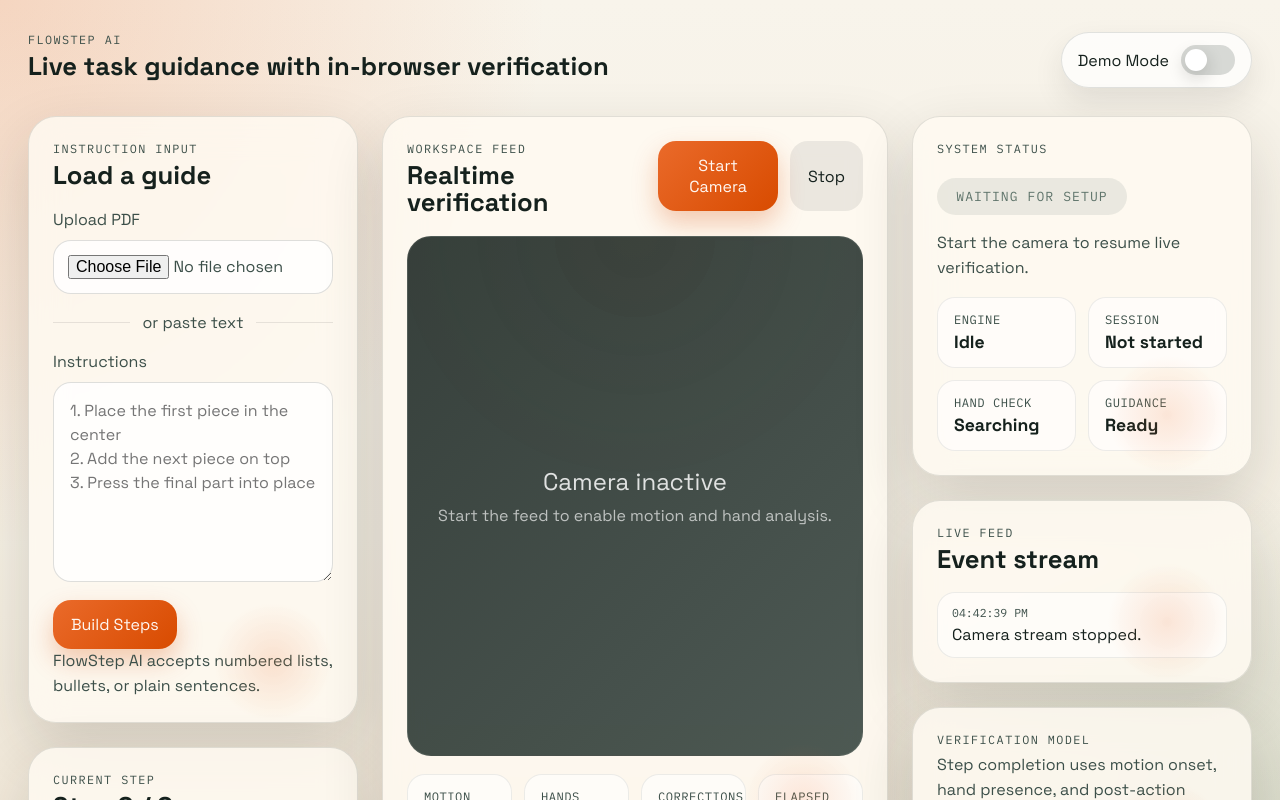
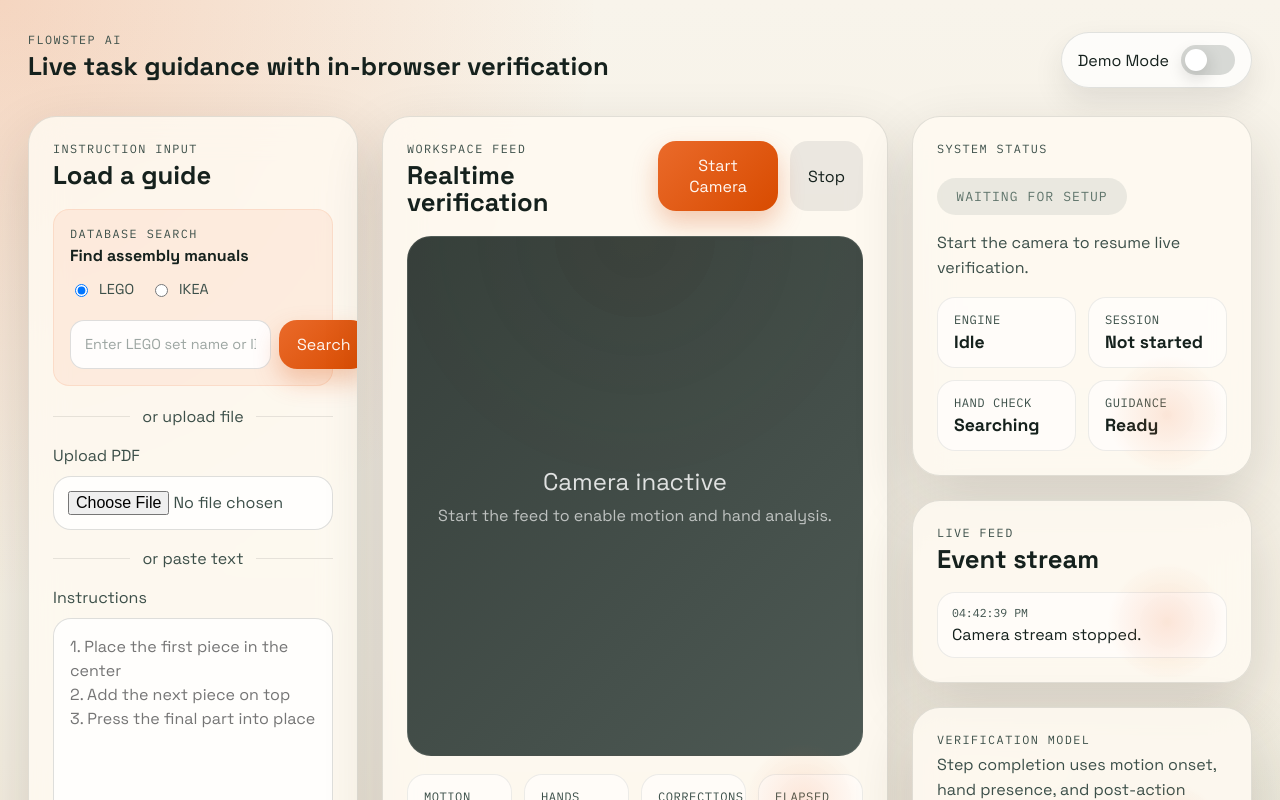
Before and after one commit to DilipS533/FlowBuildAI, a React (Vite) app: page / in a window 1280 px wide. Shown: the top 800 px of the page. Built offline with nearby package versions, Linux system fonts and the light colour scheme.

Commit message:
Add LEGO and IKEA manual database search functionality

```diff
--- a/src/App.jsx
+++ b/src/App.jsx
@@ -37,6 +37,7 @@
           onInstructionTextChange={handleInstructionTextChange}
           onParseInstructions={handleParseInstructions}
           onPdfUpload={handlePdfUpload}
+          onManualSearch={handleInstructionTextChange}
         />
 
         <VideoStage
--- a/src/components/InstructionsPanel.jsx
+++ b/src/components/InstructionsPanel.jsx
@@ -1,3 +1,5 @@
+import { ManualSearch } from "./ManualSearch";
+
 export function InstructionsPanel({
   demoMode,
   inputFeedback,
@@ -10,7 +12,18 @@
   onInstructionTextChange,
   onParseInstructions,
   onPdfUpload,
+  onManualSearch,
 }) {
+  const handleManualFound = (text, manualData) => {
+    if (onManualSearch) {
+      onManualSearch(text, manualData);
+    }
+    // Auto-trigger parsing with the manual instructions
+    setTimeout(() => {
+      onParseInstructions();
+    }, 100);
+  };
+
   return (
     <section className="panel left-panel">
       <article className="card input-card">
@@ -19,6 +32,12 @@
             <p className="eyebrow">Instruction Input</p>
             <h2>Load a guide</h2>
           </div>
+        </div>
+
+        <ManualSearch onManualFound={handleManualFound} isLoading={false} />
+
+        <div className="or-divider">
+          <span>or upload file</span>
         </div>
 
         <label className="upload-field" htmlFor="pdfUpload">
--- /dev/null
+++ b/src/components/ManualSearch.jsx
@@ -0,0 +1,83 @@
+import React from "react";
+
+export function ManualSearch({ onManualFound, isLoading }) {
+  const [searchQuery, setSearchQuery] = React.useState("");
+  const [selectedSource, setSelectedSource] = React.useState("lego");
+  const [error, setError] = React.useState("");
+
+  const handleSearch = async (e) => {
+    e.preventDefault();
+    setError("");
+
+    if (!searchQuery.trim()) {
+      setError("Please enter a product name or ID");
+      return;
+    }
+
+    try {
+      const { searchManual, formatManualAsInstructions } = await import("../lib/manualService");
+      const manualData = await searchManual(searchQuery, selectedSource);
+      const instructionText = formatManualAsInstructions(manualData);
+
+      onManualFound(instructionText, manualData);
+      setSearchQuery("");
+    } catch (err) {
+      setError(err.message || "Failed to search manual");
+    }
+  };
+
+  return (
+    <form onSubmit={handleSearch} className="manual-search-form">
+      <div className="search-header">
+        <p className="eyebrow">Database Search</p>
+        <h3>Find assembly manuals</h3>
+      </div>
+
+      <div className="search-source-selector">
+        <label>
+          <input
+            type="radio"
+            name="source"
+            value="lego"
+            checked={selectedSource === "lego"}
+            onChange={(e) => setSelectedSource(e.target.value)}
+          />
+          <span>LEGO</span>
+        </label>
+        <label>
+          <input
+            type="radio"
+            name="source"
+            value="ikea"
+            checked={selectedSource === "ikea"}
+            onChange={(e) => setSelectedSource(e.target.value)}
+          />
+          <span>IKEA</span>
+        </label>
+      </div>
+
+      <div className="search-input-group">
+        <input
+          type="text"
+          placeholder={
+            selectedSource === "lego"
+              ? "Enter LEGO set name or ID (e.g., 'Classic', '10293')"
+              : "Enter IKEA product name (e.g., 'BILLY bookcase')"
+          }
+          value={searchQuery}
+          onChange={(e) => setSearchQuery(e.target.value)}
+          className="search-input"
+        />
+        <button
+          type="submit"
+          className="primary-button"
+          disabled={isLoading}
+        >
+          {isLoading ? "Searching..." : "Search"}
+        </button>
+      </div>
+
+      {error && <p className="search-error">{error}</p>}
+    </form>
+  );
+}
--- a/src/styles.css
+++ b/src/styles.css
@@ -211,6 +211,83 @@
   flex: 1;
   height: 1px;
   background: rgba(21, 33, 29, 0.1);
+}
+
+.manual-search-form {
+  display: grid;
+  gap: 14px;
+  margin-bottom: 20px;
+  padding: 16px;
+  background: rgba(234, 106, 42, 0.08);
+  border-radius: 16px;
+  border: 1px solid rgba(234, 106, 42, 0.12);
+}
+
+.search-header {
+  margin: 0;
+}
+
+.search-header p {
+  margin: 0 0 4px;
+}
+
+.search-header h3 {
+  margin: 0;
+  font-size: 1rem;
+  color: var(--ink);
+}
+
+.search-source-selector {
+  display: flex;
+  gap: 16px;
+  margin-bottom: 8px;
+}
+
+.search-source-selector label {
+  display: flex;
+  align-items: center;
+  gap: 8px;
+  cursor: pointer;
+  color: var(--ink-soft);
+  font-size: 0.9rem;
+}
+
+.search-source-selector input[type="radio"] {
+  cursor: pointer;
+}
+
+.search-input-group {
+  display: flex;
+  gap: 8px;
+}
+
+.search-input {
+  flex: 1;
+  padding: 12px 14px;
+  border-radius: 14px;
+  border: 1px solid rgba(21, 33, 29, 0.14);
+  background: rgba(255, 255, 255, 0.9);
+  font-size: 0.9rem;
+  font-family: inherit;
+}
+
+.search-input:focus {
+  outline: none;
+  border-color: rgba(234, 106, 42, 0.4);
+  box-shadow: 0 0 0 2px rgba(234, 106, 42, 0.08);
+}
+
+.search-input::placeholder {
+  color: rgba(60, 79, 73, 0.5);
+}
+
+.search-error {
+  margin: 0;
+  padding: 10px 12px;
+  border-radius: 12px;
+  background: rgba(179, 90, 20, 0.1);
+  color: var(--warning);
+  font-size: 0.85rem;
 }
 
 .primary-button,
```
Also changed, not shown: src/lib/manualService.js (added), 6 other files (tests, documents, lock files or other folders).
